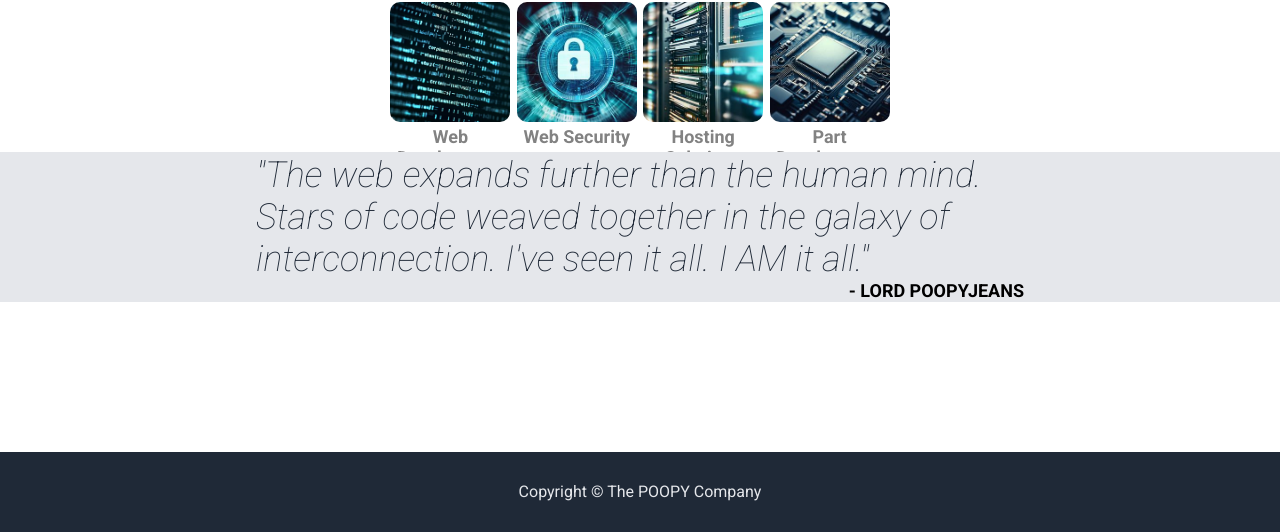
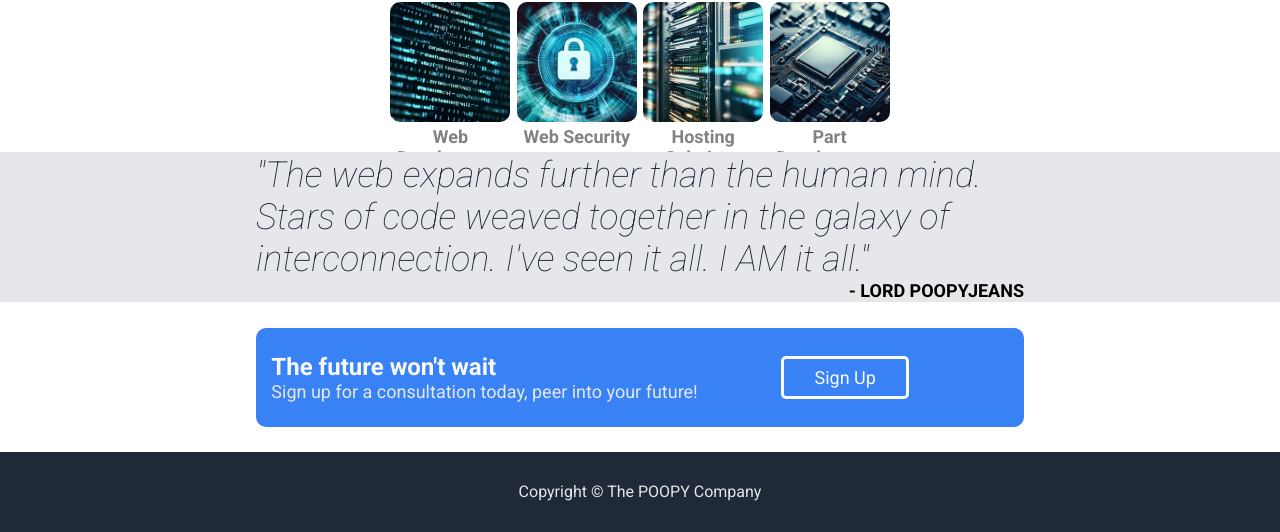
Before and after one commit to AlexNorton1221/odin-landing-page, a plain HTML site: page index.html in a window 1280 px wide. Shown: the part 534-1066 px from the top of the page. Drawn offline with Linux system fonts and the light colour scheme.

Commit message:
Create Call to Action section of the wed page
Create a call to action area with a header, sub, and a button.
Create all styling for the Call to Action area.

```diff
--- a/index.html
+++ b/index.html
@@ -75,7 +75,19 @@
         </div>
 
         <div class="action">
+            <div class="action-box">
+                <div class="action-text">
+                    <div class="action-header">
+                        The future won't wait
+                    </div>
 
+                    <div class="action-sub">
+                        Sign up for a consultation today, peer into your future!
+                    </div>
+                </div>
+
+                <div class="action-button">Sign Up</div>
+            </div>
         </div>
 
         <div class="footer">
--- a/styles.css
+++ b/styles.css
@@ -156,6 +156,43 @@
 .action{
     flex: 1;
     flex-basis: 150px;
+    display: flex;
+    justify-content: stretch;
+}
+
+.action-box{
+    display: flex;
+    margin: 2% 20%;
+    background-color: #3882F6;
+    flex-basis: 100%;
+    border-radius: 10px;
+    align-items: center;
+
+}
+
+.action-text{
+    margin-right: auto;
+    margin-left: 2%;
+}
+
+.action-header{
+    font-size: 24px;
+    color: #F9FAF8;
+    font-weight: bolder;
+}
+
+.action-sub{
+    font-size: 18px;
+    color: #E5E7EB;
+}
+
+.action-button{
+    margin-right: 15%;
+    font-size: 18px;
+    color:#F9FAF8;
+    border: 3px solid #F9FAF8;
+    border-radius: 5px;
+    padding: 8px 30px;
 }
 
 .footer{
```
